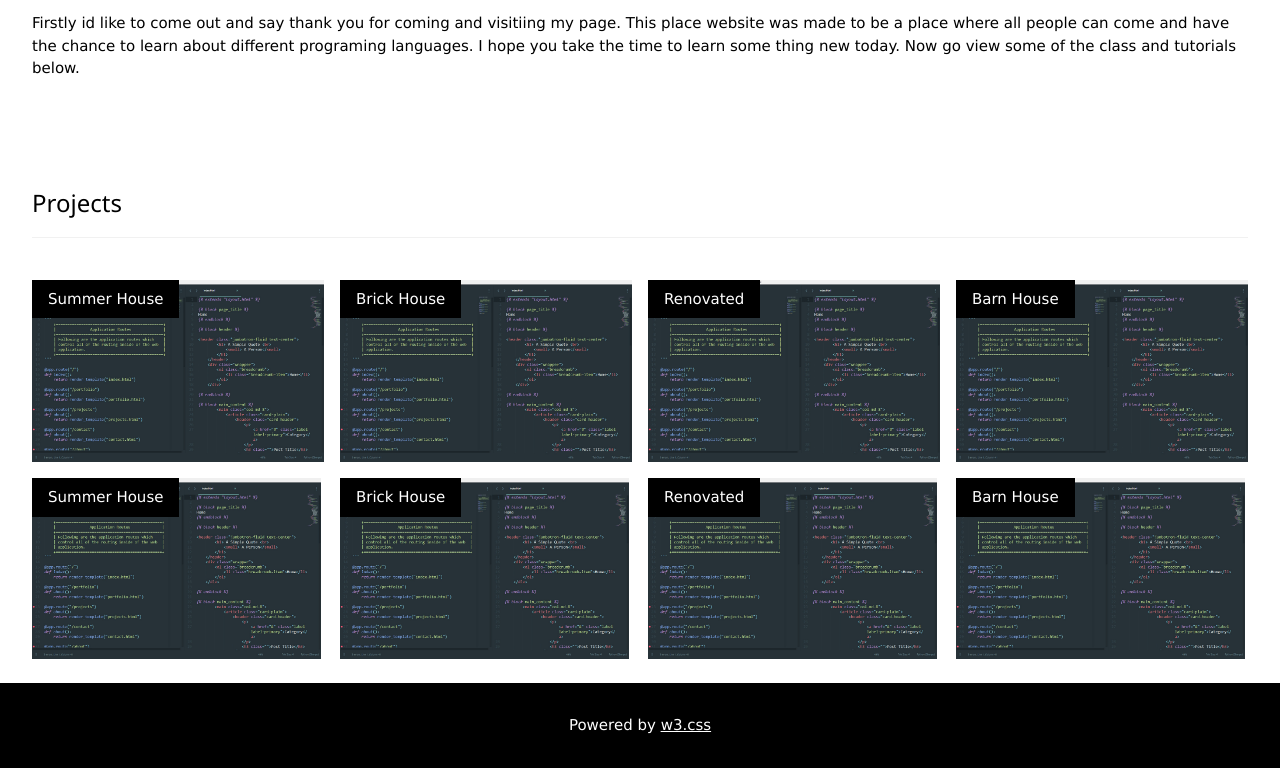
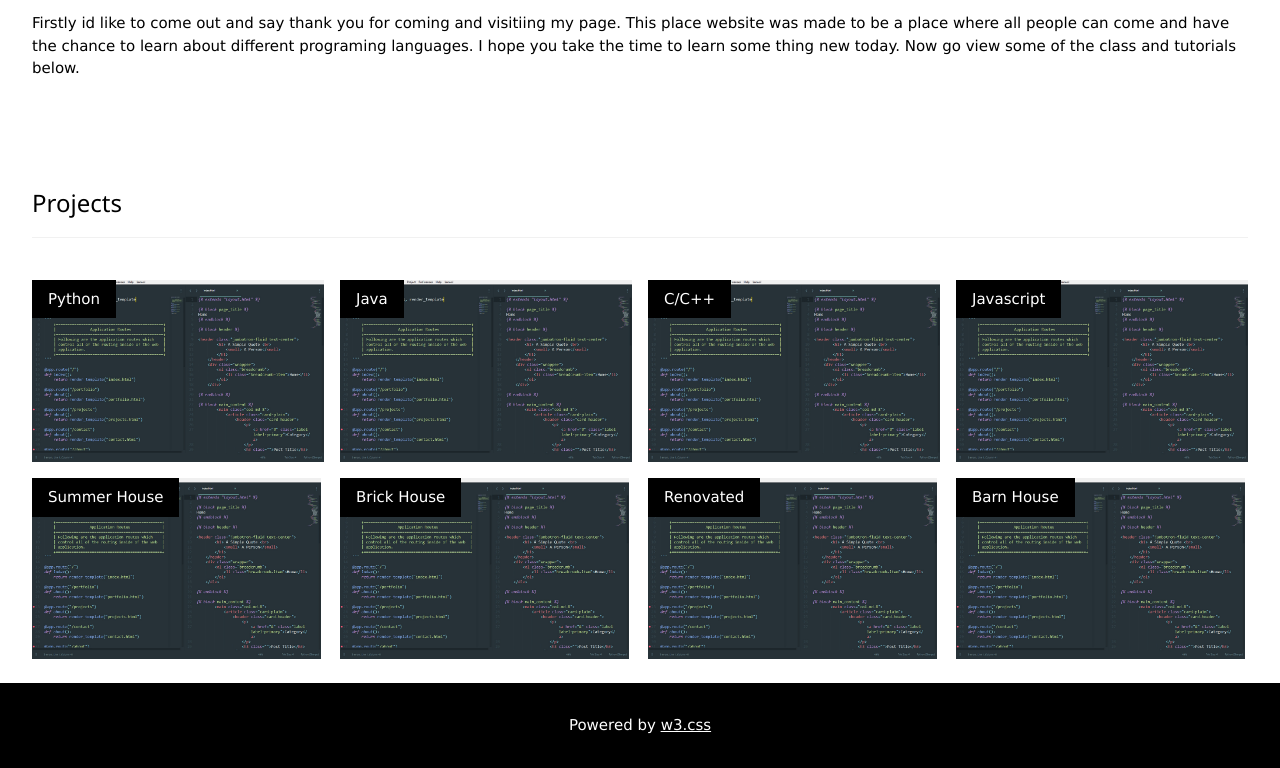
Before and after one commit to SDDevelops/sddevelops.github.io, a plain HTML site: page index.html in a window 1280 px wide. Shown: the part 922-1690 px from the top of the page. Drawn offline with nearby package versions, Linux system fonts and the light colour scheme.

Commit message:
name changes

```diff
--- a/index.html
+++ b/index.html
@@ -44,25 +44,25 @@
   <div class="w3-row-padding">
     <div class="w3-col l3 m6 w3-margin-bottom">
       <div class="w3-display-container">
-        <div class="w3-display-topleft w3-black w3-padding">Summer House</div>
+        <div class="w3-display-topleft w3-black w3-padding">Python</div>
         <img src="Images/coding-programming-python-programming-705269.jpg" alt="Architecture"  alt="House" style="width:100%">
       </div>
     </div>
     <div class="w3-col l3 m6 w3-margin-bottom">
       <div class="w3-display-container">
-        <div class="w3-display-topleft w3-black w3-padding">Brick House</div>
+        <div class="w3-display-topleft w3-black w3-padding">Java</div>
         <img src="Images/coding-programming-python-programming-705269.jpg" alt="Architecture"  alt="House" style="width:100%">
       </div>
     </div>
     <div class="w3-col l3 m6 w3-margin-bottom">
       <div class="w3-display-container">
-        <div class="w3-display-topleft w3-black w3-padding">Renovated</div>
+        <div class="w3-display-topleft w3-black w3-padding">C/C++</div>
         <img src="Images/coding-programming-python-programming-705269.jpg" alt="Architecture"  alt="House" style="width:100%">
       </div>
     </div>
     <div class="w3-col l3 m6 w3-margin-bottom">
       <div class="w3-display-container">
-        <div class="w3-display-topleft w3-black w3-padding">Barn House</div>
+        <div class="w3-display-topleft w3-black w3-padding">Javascript</div>
         <img src="Images/coding-programming-python-programming-705269.jpg" alt="Architecture"  alt="House" style="width:100%">
       </div>
     </div>
```
